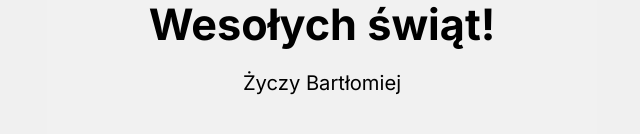
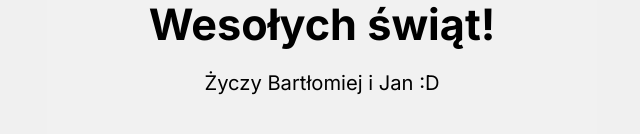
Before and after one commit to Bartek6772/christmas-card, a plain HTML site: page index.html in a window 1280 px wide. Shown: the part 408-542 px from the top of the page, without its empty margins (318-958 px from the left). Drawn offline with Linux system fonts and the light colour scheme.

Commit message:
Update index.html

```diff
--- a/index.html
+++ b/index.html
@@ -18,7 +18,7 @@
         </section>
         <section class="content">
             <h1>Wesołych świąt!</h1>
-            <p>Życzy Bartłomiej</p>
+            <p>Życzy Bartłomiej i Jan :D</p>
         </section>
     </main>
 </body>
```
